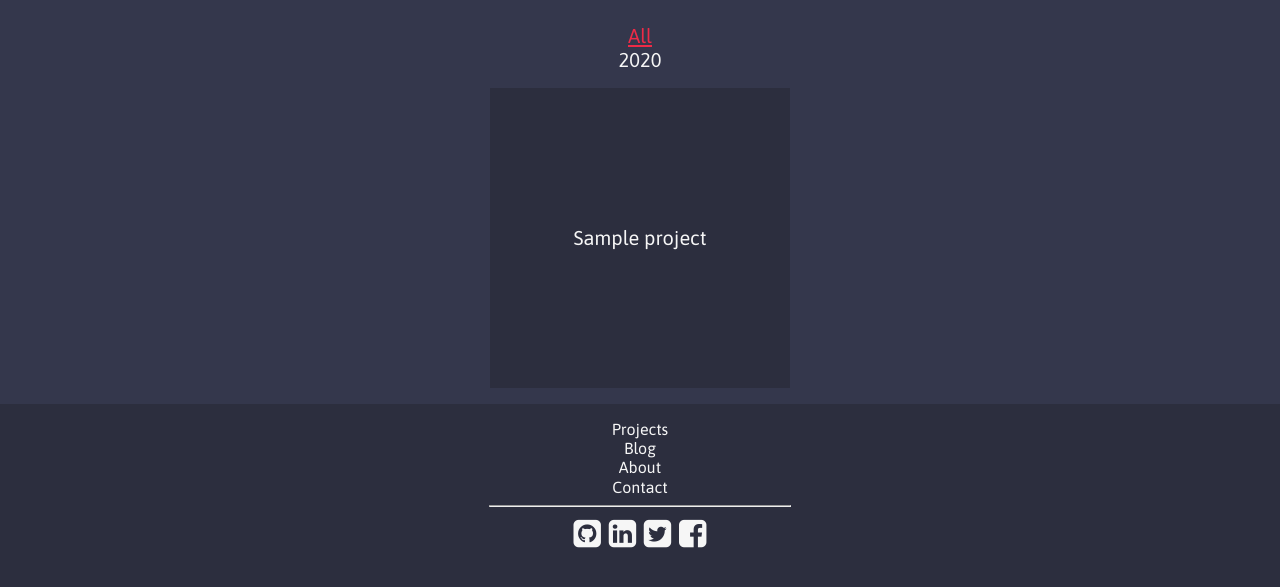
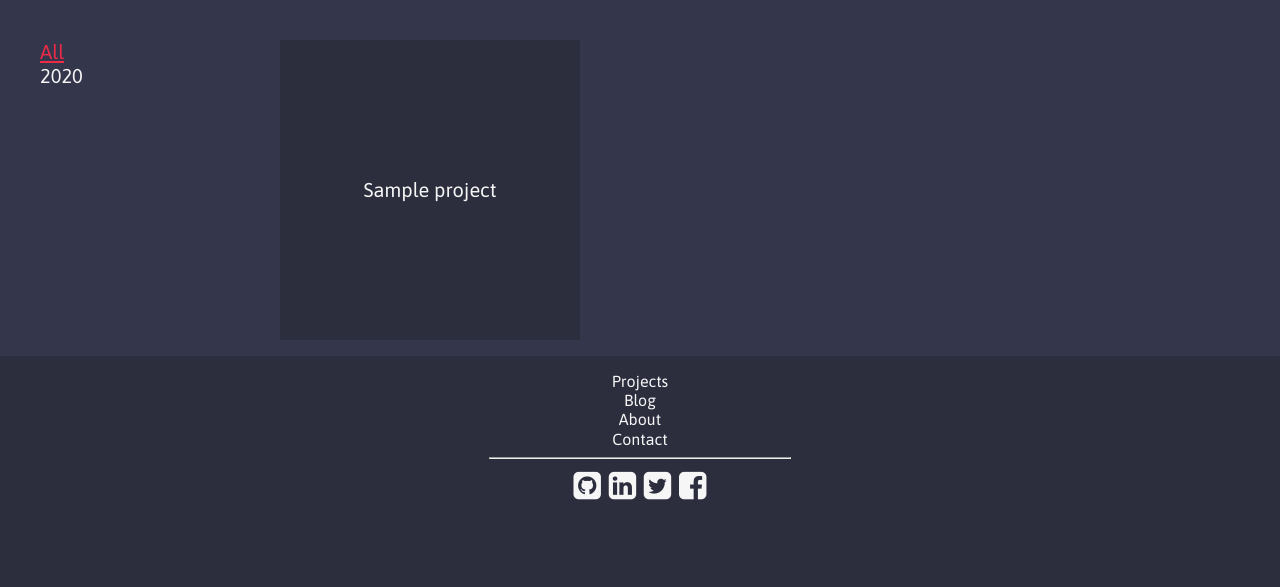
Before and after one commit to adamjoyce/adam-joyce-web-portfolio, a Django app: page /projects/ in a window 1280 px wide. Shown: the part 74-661 px from the top of the page. Run offline with Django 3.2, Linux system fonts and the light colour scheme; tables that the repository leaves empty hold one stand-in row (values such as "Sample post").

Commit message:
WIP - Grid media queries

```diff
--- a/static/css/base.css
+++ b/static/css/base.css
@@ -220,7 +220,7 @@ button:focus {
   color: #ee2b47;
 }
 
-#project-cases a {
+#project-cases > a {
   background: #2c2e3e;
   display: block;
   height: 300px;
@@ -228,7 +228,6 @@ button:focus {
   margin: 1rem auto;
   max-width: 300px;
   text-align: center;
-  vertical-align: center;
 }
 /*** End of Main Content ***/
 
@@ -260,6 +259,7 @@ button:focus {
 
 #social-links {
   font-size: 2rem;
+  padding-bottom: 1rem;
   text-align: center;
 }
 /*** End of Footer ***/
@@ -294,7 +294,7 @@ button:focus {
 }
 
 /*** Media Queries ***/
-@media (max-width: 42.5em) {    /* 680px */
+@media (max-width: 43.75em) {    /* 700px */
   #nav-icon {
     display: inline;
   }
@@ -322,8 +322,35 @@ button:focus {
   }
 }
 
-/* @media (orientation: landscape) and (max-width: 1000px) {
-  #landing-section h1 {
-    font-size: 2.5em;
-  } */
+@supports (display: grid) {
+  @media (min-width: 43.75em) {   /* 700px */
+    #project-section {
+      display: grid;
+      grid-template-columns: 1fr 4fr;
+    }
+
+    #project-dates {
+      text-align: left;
+    }
+
+    #project-cases {
+      display: grid;
+      grid-gap: 1rem;
+      grid-template-columns: repeat(3, 1fr);
+      margin: 1rem 0;
+    }
+
+    #project-cases > a {
+      height: auto;
+      margin: 0;
+      min-width: 300px;
+    }
+
+    @media (max-width: 75em) {    /* 1200px */
+      #project-cases {
+        grid-template-columns: repeat(2, 1fr);
+      }
+    }
+  }
+}
 /*** End of Media Queries ***/
```
